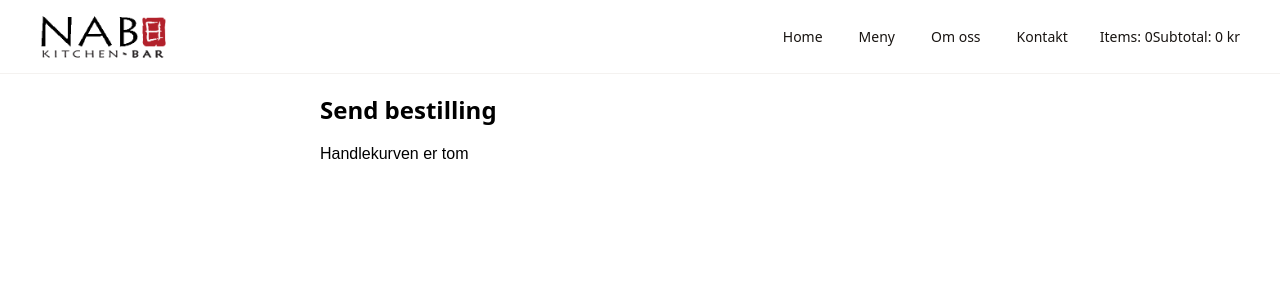
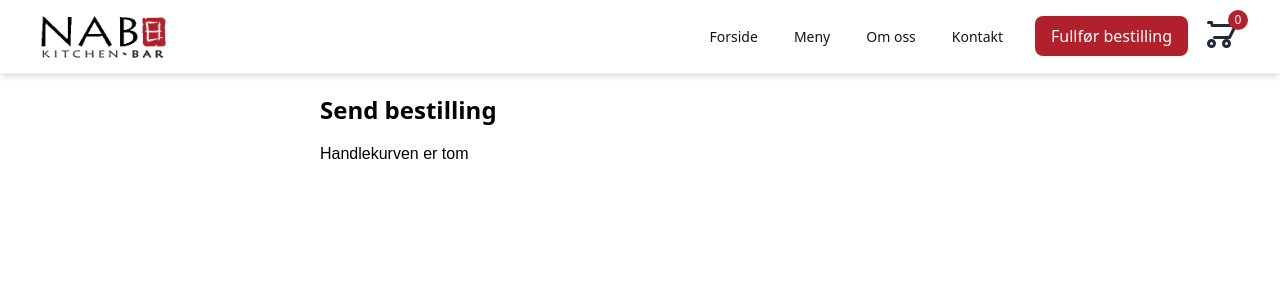
Before and after one commit to vegardlokreim/nabo-website, a React (Vite) app: page /bestill in a window 1280 px wide. Shown: the top 300 px of the page. Built offline with nearby package versions, Linux system fonts and the light colour scheme.

Commit message:
fixing headers, added button links etc

```diff
--- a/src/App.tsx
+++ b/src/App.tsx
@@ -7,6 +7,7 @@ import AboutPage from "./pages/AboutPage.tsx";
 import ContactPage from "./pages/ContactPage.tsx";
 import OrderSummary from "./pages/OrderSummary.tsx";
 import ConfirmOrderPage from "./pages/ConfirmOrderPage.tsx";
+import OrderReceivedPage from "./pages/OrderRecievedPage.tsx";
 
 function App() {
     return (
@@ -19,6 +20,7 @@ function App() {
                     <Route path="/kontakt" element={<ContactPage />} />
                     <Route path="/bestill" element={<OrderSummary />} />
                     <Route path="/confirm-order/:id" element={<ConfirmOrderPage />} />
+                    <Route path="/received-order/:id" element={<OrderReceivedPage />} />
                 </Route>
             </Routes>
         </BrowserRouter>
--- a/src/components/Header.tsx
+++ b/src/components/Header.tsx
@@ -1,22 +1,31 @@
 import { useSelector } from 'react-redux';
 import Logo from '../assets/nabo_logo.png';
 import { RootState } from '../redux/store/store';
-import { selectTotalItems, selectSubtotal } from '../redux/features/order/orderSlice';
+import { selectTotalItems } from '../redux/features/order/orderSlice';
+import { Link, useNavigate } from 'react-router-dom';
 
 export default function Header() {
     // Retrieve the total items and subtotal from the Redux store
     const totalItems = useSelector((state: RootState) => selectTotalItems(state.order));
-    const subtotal = useSelector((state: RootState) => selectSubtotal(state.order));
+    const navigate = useNavigate();
+
+    const handleOrderNow = () => {
+        navigate('/bestill'); // Navigate to the order page
+    };
+
 
     return (
         <header
-            className="flex items-center justify-between whitespace-nowrap border-b border-solid border-b-[#f4f2f0] px-10 py-3">
+
+            className="bg-white flex items-center justify-between whitespace-nowrap border-b border-solid border-b-[#f4f2f0] px-10 py-3 sticky top-0 z-10 shadow-md">
             <div className="flex items-center gap-4 text-[#181411]">
-                <img src={Logo} className="w-[130px]" />
+                <Link to="/">
+                    <img src={Logo} className="w-[130px]" />
+                </Link>
             </div>
             <div className="flex flex-1 justify-end gap-8">
                 <div className="flex items-center gap-9">
-                    <a className="text-[#181411] text-sm font-medium leading-normal" href="/">Home</a>
+                    <a className="text-[#181411] text-sm font-medium leading-normal" href="/">Forside</a>
                     <a className="text-[#181411] text-sm font-medium leading-normal" href="/meny">Meny</a>
                     <a className="text-[#181411] text-sm font-medium leading-normal" href="/om-oss">Om oss</a>
                     <a className="text-[#181411] text-sm font-medium leading-normal" href="/kontakt">Kontakt</a>
@@ -24,14 +33,33 @@ export default function Header() {
 
                 {/* Order item count and subtotal display */}
                 <div className="flex items-center gap-4">
-                    <a href="/bestill">
-                        <span className="text-[#181411] text-sm font-medium">
-                            Items: {totalItems}
-                        </span>
-                        <span className="text-[#181411] text-sm font-medium">
-                            Subtotal: {subtotal} kr
-                        </span>
-                    </a>
+                    <button
+                        onClick={handleOrderNow}
+                        className="bg-[#B2212B] text-white py-2 px-4 rounded-lg font-medium hover:bg-red-600 transition"
+                    >
+                        Fullfør bestilling
+                    </button>
+                    <Link to="bestill">
+                        <div className="relative">
+                            <svg
+                                xmlns="http://www.w3.org/2000/svg"
+                                fill="none"
+                                viewBox="0 0 24 24"
+                                strokeWidth="2"
+                                stroke="currentColor"
+                                className="w-9 h-9 text-gray-800"
+                            >
+                                <path
+                                    strokeLinecap="round"
+                                    strokeLinejoin="round"
+                                    d="M3 3h2l.4 2M7 13h10l4-8H5.4m15.6 0H21m-4 12a2 2 0 11-4 0 2 2 0 014 0zm-10 0a2 2 0 11-4 0 2 2 0 014 0z"
+                                />
+                            </svg>
+                            <span className="absolute -top-2 -right-2 bg-[#B2212B] text-white rounded-full text-xs w-5 h-5 flex items-center justify-center">
+                                {totalItems}
+                            </span>
+                        </div>
+                    </Link>
                 </div>
             </div>
         </header>
--- a/src/components/MobileHeader.tsx
+++ b/src/components/MobileHeader.tsx
@@ -2,7 +2,7 @@ import { useSelector } from 'react-redux';
 import Logo from '../assets/nabo_logo.png';
 import { RootState } from '../redux/store/store';
 import { selectTotalItems } from '../redux/features/order/orderSlice';
-import { useNavigate } from 'react-router-dom';
+import { Link, useNavigate } from 'react-router-dom';
 
 export default function Header() {
     const totalItems = useSelector((state: RootState) => selectTotalItems(state.order));
@@ -14,16 +14,19 @@ export default function Header() {
 
     return (
         <header className="flex items-center justify-between bg-white p-4 sticky top-0 z-10 shadow-md">
+            <Link to="/">
                 <img src={Logo} className="h-8" alt="Nabo Logo" />
+            </Link>
 
             {totalItems > 0 && (
                 <div className="flex items-center gap-4 ml-auto">
                     <button
                         onClick={handleOrderNow}
-                        className="bg-red-500 text-white py-2 px-4 rounded-lg font-medium hover:bg-red-600 transition"
+                        className="bg-[#B2212B] text-white py-2 px-4 rounded-lg font-medium hover:bg-red-600 transition"
                     >
-                        Gå til bestilling
+                        Fullfør bestilling
                     </button>
+                    <Link to="bestill">
                         <div className="relative">
                             <svg
                                 xmlns="http://www.w3.org/2000/svg"
@@ -39,10 +42,11 @@ export default function Header() {
                                     d="M3 3h2l.4 2M7 13h10l4-8H5.4m15.6 0H21m-4 12a2 2 0 11-4 0 2 2 0 014 0zm-10 0a2 2 0 11-4 0 2 2 0 014 0z"
                                 />
                             </svg>
-                        <span className="absolute -top-2 -right-2 bg-red-500 text-white rounded-full text-xs w-5 h-5 flex items-center justify-center">
+                            <span className="absolute -top-2 -right-2 bg-[#B2212B] text-white rounded-full text-xs w-5 h-5 flex items-center justify-center">
                                 {totalItems}
                             </span>
                         </div>
+                    </Link>
 
 
                 </div>
--- a/src/pages/AboutPage.tsx
+++ b/src/pages/AboutPage.tsx
@@ -1,5 +1,5 @@
 import Restaurant from '../assets/nabo_restaurant.jpg'
-import AltHero from "../components/AltHero";
+import HeroSection from '../components/HeroSection';
 import PageContainer from '../components/PageContainer';
 
 export default function AboutPage() {
@@ -7,7 +7,7 @@ export default function AboutPage() {
         <PageContainer>
             <div className="@container">
                 <div className="@[480px]:p-4">
-                    <AltHero backgroundImg={Restaurant} title={"About"} text={"Om oss"} />
+                    <HeroSection backgroundImage={Restaurant} heading={"Om oss"} text={"Chef Nakamura's dedication to excellence has earned Sushi Umi a loyal following of discerning diners who appreciate the restaurant's commitment to quality and craftsmanship."} />
                 </div>
             </div>
             <h2 className="text-[#181411] text-[22px] font-bold leading-tight tracking-[-0.015em] px-4 pb-3 pt-5">Our Story</h2>
--- a/src/pages/ContactPage.tsx
+++ b/src/pages/ContactPage.tsx
@@ -112,7 +112,7 @@ export default function ContactPage() {
             </div>
             <div className="flex px-4 py-3">
                 <button
-                    className="flex min-w-[84px] max-w-[480px] cursor-pointer items-center justify-center overflow-hidden rounded-xl h-12 px-5 flex-1 bg-[#e63b19] text-white text-base font-bold leading-normal tracking-[0.015em]"
+                    className="flex min-w-[84px] max-w-[480px] cursor-pointer items-center justify-center overflow-hidden rounded-xl h-12 px-5 flex-1 bg-[#B2212B] text-white text-base font-bold leading-normal tracking-[0.015em]"
                 >
                     <span className="truncate">Send</span>
                 </button>
--- a/src/pages/HomePage.tsx
+++ b/src/pages/HomePage.tsx
@@ -6,12 +6,12 @@ export default function HomePage() {
         <PageContainer>
 
             <div className="@[480px]:p-4">
-                <HeroSection backgroundImage={'https://cdn.usegalileo.ai/sdxl10/7aee91c2-b484-43ed-bd4f-e244cb72a736.png'} heading={"Nabo Kitchen & Bar"} text={"Opplev vår sushi"} buttonText={"Bestill Nå"} />
+                <HeroSection backgroundImage={'https://cdn.usegalileo.ai/sdxl10/7aee91c2-b484-43ed-bd4f-e244cb72a736.png'} heading={"Nabo Kitchen & Bar"} text={"Opplev vår sushi"} buttonText={"Bestill Nå"} buttonLink="/meny" />
             </div>
             <h2 className="text-[#181411] text-[22px] font-bold leading-tight tracking-[-0.015em] px-4 pb-3 pt-5">
                 Our philosophy</h2>
             <p className="text-[#181411] text-base font-normal leading-normal pb-3 pt-1 px-4">
-                Nabo Kitchen & Bar har servert Oslos befolkning det beste innen japansk og kinesisk mat i over et tiår. Vi ligger midt plassert midt i hjertet av Majorstuen, ved siden av Colosseum Kino. Vi er det perfekte stedet for et måltid før eller etter en film. Restauranten vår er kjent for sin elegante innredning og vennlige personale, og tilbyr en rolig flukt fra byens travle liv.
+                Nabo Kitchen & Bar har servert Oslos befolkning det beste innen japansk og kinesisk mat i over snart 30 år. Vi ligger midt plassert midt i hjertet av Majorstuen, ved siden av Colosseum Kino. Vi er det perfekte stedet for et måltid før eller etter en film. Restauranten vår er kjent for sin elegante innredning og vennlige personale, og tilbyr en rolig flukt fra byens travle liv.
             </p>
             <div className="grid grid-cols-[repeat(auto-fit,minmax(158px,1fr))] gap-3 p-4">
                 <div className="flex flex-col gap-3">
--- /dev/null
+++ b/src/pages/OrderRecievedPage.tsx
@@ -0,0 +1,84 @@
+import { useParams } from "react-router-dom";
+import PageContainer from "../components/PageContainer";
+import { MenuItem } from "./OrderSummary";
+import { useEffect, useState } from "react";
+import axios from "axios";
+
+export type CreateOrderRequestBody = {
+    type: 'home' | 'table',
+    items: Array<MenuItem>,
+    user?: {
+        name: string,
+        phone: string,
+        message: string,
+        pickuptime: string
+    },
+    tableNumber?: number | string
+}
+
+export type FirestoreOrder = CreateOrderRequestBody & {
+    id: string,
+    isConfirmed: boolean,
+}
+
+function OrderReceivedPage() {
+    const { id } = useParams();
+
+    // State to manage loading, order data, and errors
+    const [loading, setLoading] = useState<boolean>(true);
+    const [order, setOrder] = useState<FirestoreOrder | null>(null);
+    const [error, setError] = useState<string | null>(null);
+
+    // async function handleConfirm(message: string) {
+    //     setLoading(true); // Start loading when confirm button is clicked
+    //     setError(null); // Reset any previous error
+
+    //     try {
+    //         await axios.post('https://us-central1-naborestaurant-d4228.cloudfunctions.net/confirmOrder', { id, message });
+    //         setOrder(prev => prev ? { ...prev, isConfirmed: true } : null); // Update the order as confirmed
+    //     } catch (error) {
+    //         setError("Failed to confirm the order. Please try again.");
+    //     } finally {
+    //         setLoading(false); // Stop loading after the request is complete
+    //     }
+    // }
+
+    useEffect(() => {
+        const fetchOrder = async () => {
+            try {
+                const response = await axios.post('https://us-central1-naborestaurant-d4228.cloudfunctions.net/getOneOrder', { id });
+                setOrder(response.data.data);
+            } catch (error) {
+                setError("Feil med lasting av ordre... prøv igjen senere");
+            } finally {
+                setLoading(false); // Stop loading after the order is fetched
+            }
+        };
+
+        fetchOrder();
+    }, [id]);
+
+    if (loading) return <h1>Laster, vennligst vent...</h1>;
+    if (error) return <h1>{error}</h1>;
+
+    return (
+        <PageContainer>
+            <h1 className="text-3xl">Din bestilling er sendt</h1>
+            {
+                order?.type === 'table' && (
+                    <p>Vi kommer med bestillingen til bordet innen kort tid</p>
+                )
+            }
+
+            {/* <p>{order?.items.map(item => item.title).join(', ')}</p> */}
+
+            {
+                order?.type === 'home' && (
+                    <p>Du vil motta en SMS på nr: {order.user?.phone} med en bekreftelse av din bestilling innen kort tid. For spørsmål: Ring oss på nr 22 33 44 55</p>
+                )
+            }
+        </PageContainer>
+    );
+}
+
+export default OrderReceivedPage;
```
Also changed, not shown: src/components/HeroSection.tsx (+16 -9 lines), src/pages/OrderSummary.tsx (+14 -14 lines), 5 other files (tests, documents, lock files or other folders). Lines whose indentation alone changed are shown as unchanged.
